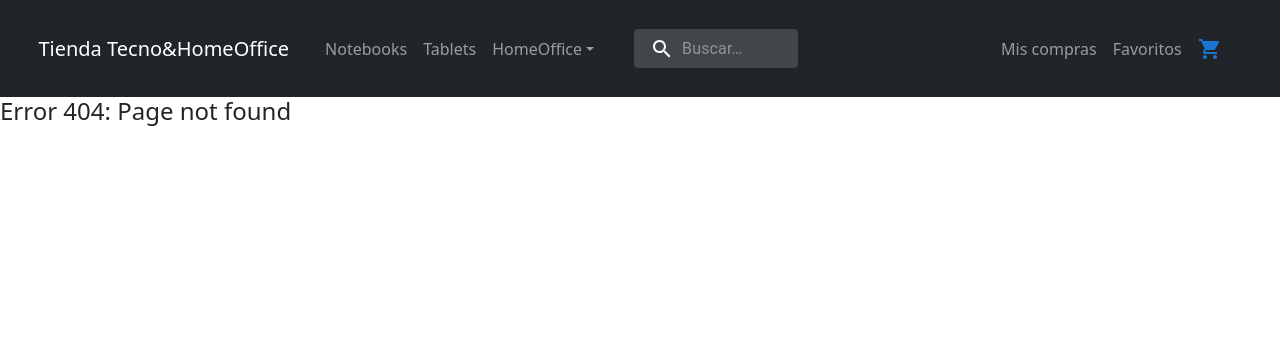
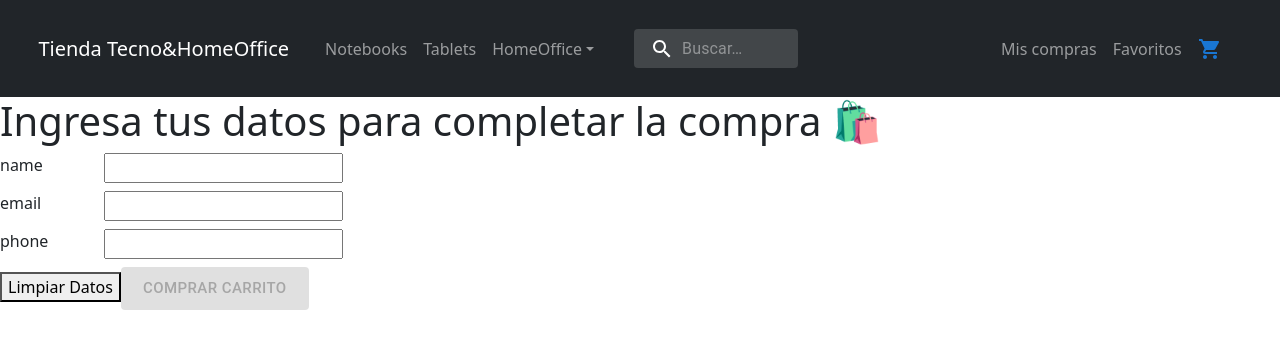
Before and after one commit to EstebanRaffo/TiendaHomeOfficeTecno, a React (Create React App) app: page /checkout/1/data in a window 1280 px wide. Before the commit this address had no page. Shown: the top 348 px of the page. Built offline with nearby package versions, Linux system fonts and the light colour scheme.

Commit message:
Checkout preliminar

```diff
--- a/src/App.js
+++ b/src/App.js
@@ -6,6 +6,8 @@ import HomePage from './pages/HomePage';
 import {BrowserRouter, Routes, Route} from 'react-router-dom'
 import {CartContextProvider} from './context/cartContext'
 import BuyOrder from './components/BuyOrder/BuyOrder'
+import Checkout from './components/Checkout/Checkout';
+
 
 function App() {
   return (
@@ -17,6 +19,7 @@ function App() {
           <Route path='/category/:categoryId' element={<HomePage/>}/>
           <Route path='/product/:id' element={<ItemDetailContainer/>}/>
           <Route path='/cart' element={<CartView/>} />
+          <Route path='/checkout/:orderId/data' element={<Checkout/>} />
           <Route path='/order-confirmation/:orderId' element={<BuyOrder/>}></Route>
           <Route path='*' element={<h4>Error 404: Page not found</h4>}/>
         </Routes>
--- a/src/components/CartView/CartView.js
+++ b/src/components/CartView/CartView.js
@@ -4,20 +4,16 @@ import { Link, useNavigate } from "react-router-dom";
 import { Button } from '@mui/material';
 import CartItem from "../CartItem/CartItem";
 import { createOrderWithStockUpdate } from "../../services/firebase";
-import CheckoutForm from "../CheckoutForm/CheckoutForm";
+import Checkout from "../Checkout/Checkout";
 
 
 const CartView = () => {
     const { cart, clearCart, getTotalPrice } = useContext(cartContext)
     const navigateTo = useNavigate()
 
-    async function handleConfirm(){
+    async function handleConfirm(userData){
         const order = {
-            buyer: {
-                name: "Esteban Raffo",
-                phone: "1234-5678",
-                email: "e.fraffo@gmail.com"
-            },
+            buyer: userData,
             items: cart,
             date: new Date(),
             price: getTotalPrice()
@@ -28,6 +24,7 @@ const CartView = () => {
             console.log("respuesta: ", id)
             clearCart()
             navigateTo(`/order-confirmation/${id}`)
+            // navigateTo(`/checkout/${id}/data`)
             /*
             1. alert: SweetAlert/toastify -> muestren el id
             2. redirección: React Router -> /confirmation
@@ -48,8 +45,7 @@ const CartView = () => {
                     <h3>Total: $ {getTotalPrice()}</h3>
                     <Button onClick={() => clearCart()}>Vaciar Carrito</Button>
                     <br></br>
-                    <CheckoutForm />
-                    <Button variant="contained" size='large' onClick={handleConfirm}>Comprar Carrito</Button>
+                    <Checkout onConfirm={handleConfirm}/>
                 </>
                 :
                 <>
--- /dev/null
+++ b/src/components/Checkout/Checkout.js
@@ -0,0 +1,100 @@
+import React, { useState } from 'react';
+import { Button } from '@mui/material';
+
+
+function InputForm(props) {
+  return (
+    <div style={{ display: 'flex', marginBottom: 8 }}>
+      <label style={{ width: '100px', marginRight: 4 }}>{props.label}</label>
+      <input
+        value={props.value}
+        name={props.name}
+        type="text"
+        onChange={props.onInputChange}
+      />
+    </div>
+  );
+}
+
+export default function CheckoutForm({onConfirm}) {
+  const [userData, setUserData] = useState({
+    name: '',
+    email: '',
+    phone: '',
+    // adress: '',
+    // city: '',
+    // zipcode: '',
+    // dni: '',
+  });
+
+  function onInputChange(evt) {
+    //1. Que input se modifico
+    const field = evt.target.name;
+    const value = evt.target.value;
+
+    //2. modificar el State
+    //2.A Copiar el estate
+    const newState = { ...userData };
+    //2.B modificar la propiedad correspondiente
+    newState[field] = value;
+
+    //3. Set State
+    setUserData(newState);
+  }
+
+  function clearData() {
+    setUserData({
+      name: '',
+      email: '',
+      phone: '',
+      adress: '',
+      city: '',
+      zipcode: '',
+    });
+  }
+
+  function onSubmit(evt) {
+    evt.preventDefault();
+    console.log('userData: ', userData);
+    onConfirm(userData)
+  }
+
+  let arrayUserData = Object.keys(userData);
+
+  return (
+    <form onSubmit={onSubmit}>
+      <h1>Ingresa tus datos para completar la compra 🛍</h1>
+      {arrayUserData.map((field) => (
+        <InputForm
+          key={field}
+          name={field}
+          value={userData[field]}
+          onInputChange={onInputChange}
+          label={field}
+        />
+      ))}
+      <button onClick={clearData}>Limpiar Datos</button>
+      <Button variant="contained" size='large' type='submit' disabled={
+          !(
+            userData.name !== '' &&
+            userData.phone !== '' &&
+            userData.email !== ''
+          )
+        }>Comprar Carrito</Button>
+    </form>
+  );
+}
+
+
+// const CheckoutForm = () => {
+//   return (
+//     <form>
+//       <small>Completa tu compra</small>
+//       <input placeholder="Nombre" />
+//       <input placeholder="Email" />
+//       <input placeholder="Teléfono" />
+//     </form>
+//   );
+// };
+
+// export default CheckoutForm;
--- a/src/components/CheckoutForm/CheckoutForm.js
+++ /dev/null
@@ -1,12 +0,0 @@
-const CheckoutForm = () => {
-  return (
-    <form>
-      <small>Completa tu compra</small>
-      <input placeholder="Nombre" />
-      <input placeholder="Email" />
-      <input placeholder="Teléfono" />
-    </form>
-  );
-};
-
-export default CheckoutForm;
--- a/src/services/firebase.js
+++ b/src/services/firebase.js
@@ -109,7 +109,7 @@ export async function getData() {
       const docSnap = await getDoc(refDoc);
 
       const { stock } = docSnap.data();
-      console.log(stock);
+      console.log("stock anterior: ", stock);
 
       const stockToUpdate = stock - itemInCart.count;
       if (stockToUpdate < 0) {
```
